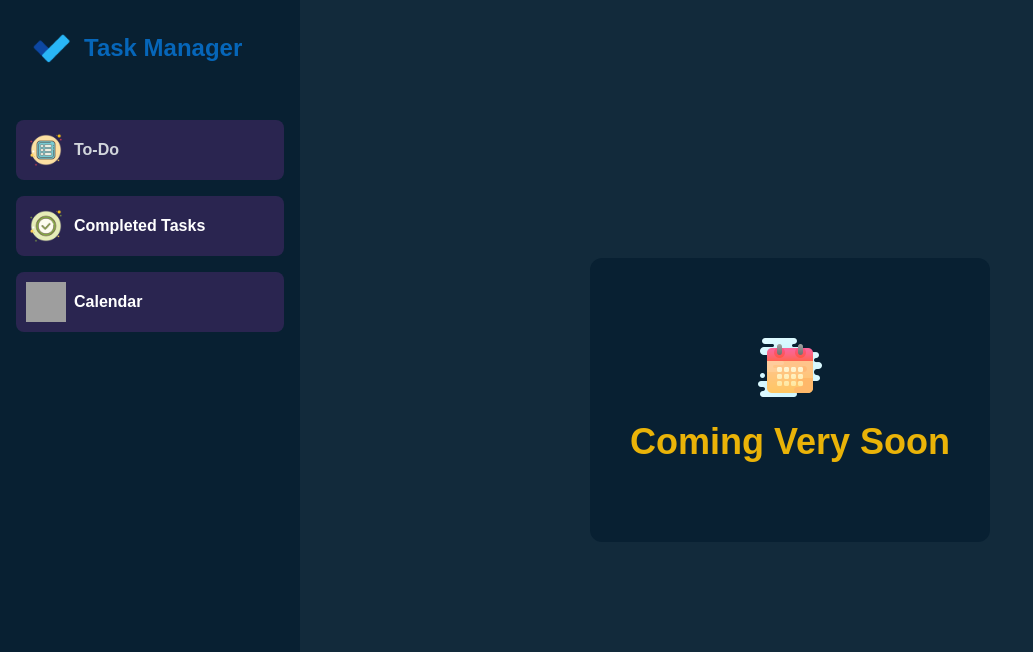
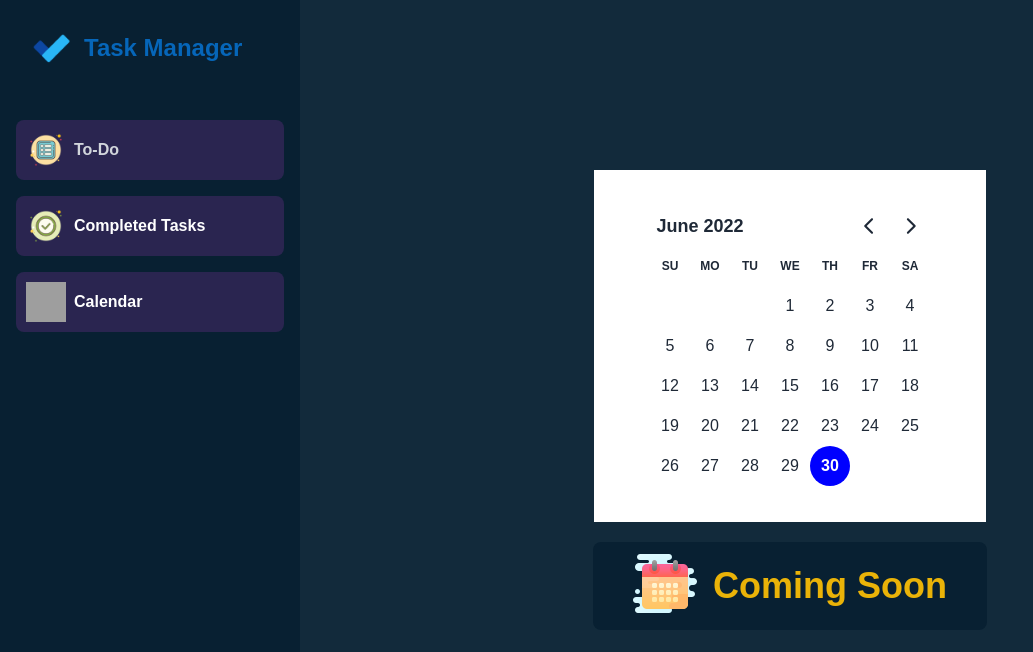
Before and after one commit to muntasirahmeed/Task-Manager, a React (Create React App) app: page /calender in a window 1280 px wide. Shown: the top 652 px of the page, without its empty margins (0-1033 px from the left). Built offline with nearby package versions, Linux system fonts and the light colour scheme; grey boxes are pictures that could not be loaded.

Commit message:
calender added

```diff
--- a/package.json
+++ b/package.json
@@ -8,7 +8,9 @@
     "@testing-library/react": "^13.3.0",
     "@testing-library/user-event": "^13.5.0",
     "daisyui": "^2.17.0",
+    "date-fns": "^2.28.0",
     "react": "^18.2.0",
+    "react-day-picker": "^8.0.7",
     "react-dom": "^18.2.0",
     "react-hot-toast": "^2.2.0",
     "react-query": "^3.39.1",
--- a/src/Components/Calender.js
+++ b/src/Components/Calender.js
@@ -1,12 +1,27 @@
-import React from "react";
+import React, { useState } from "react";
 import calender from "../assests/images/calender2.png";
+import { format } from "date-fns";
+import { DayPicker } from "react-day-picker";
+import "react-day-picker/dist/style.css";
+
 const Calender = () => {
+  const [selected, setSelected] = useState(new Date());
   return (
     <div className="">
-      <div className=" h-screen flex items-center justify-center font-ralway">
-        <div className="bg-[#082032] rounded-xl flex flex-col items-center gap-5  py-20 px-10">
+      <div className="  h-screen flex flex-col gap-5 items-center justify-center font-ralway">
+        <div className="bg-white">
+          <DayPicker
+            className="px-10 py-5"
+            mode="single"
+            selected={selected}
+            onSelect={setSelected}
+          ></DayPicker>
+        </div>
+        <div className="bg-[#082032]  px-10 py-3 rounded-lg flex items-center gap-4">
           <img src={calender} alt="" />
-          <h1 className="text-4xl font-bold text-yellow-500">Coming Very Soon</h1>
+          <h1 className="lg:text-4xl font-bold text-yellow-500">
+            Coming Soon
+          </h1>
         </div>
       </div>
     </div>
```
Also changed, not shown: 1 other file (tests, documents, lock files or other folders).
